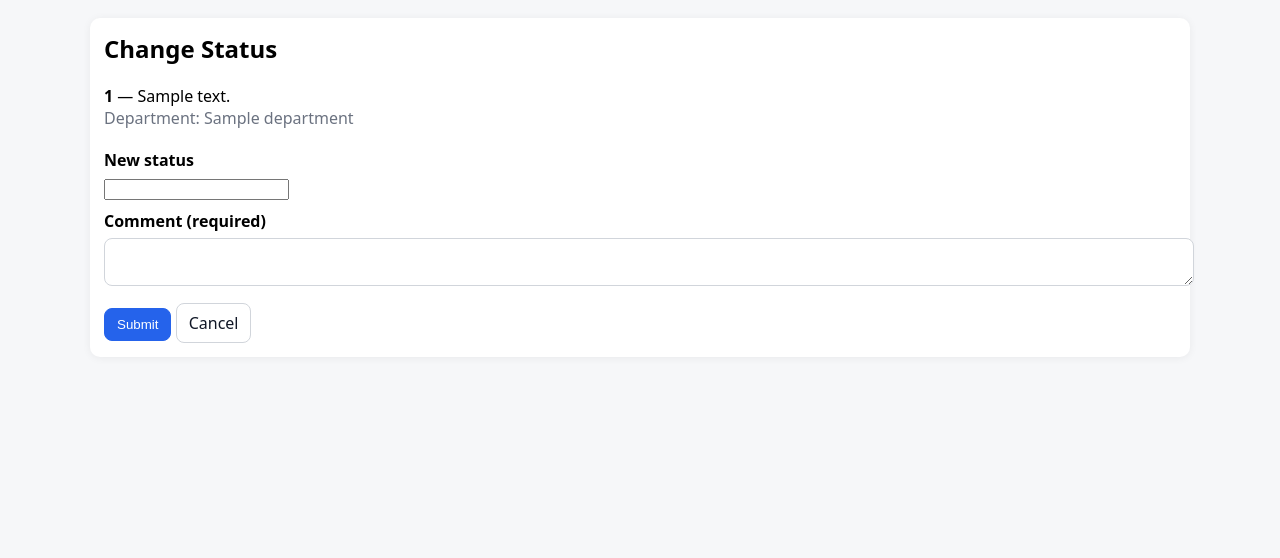
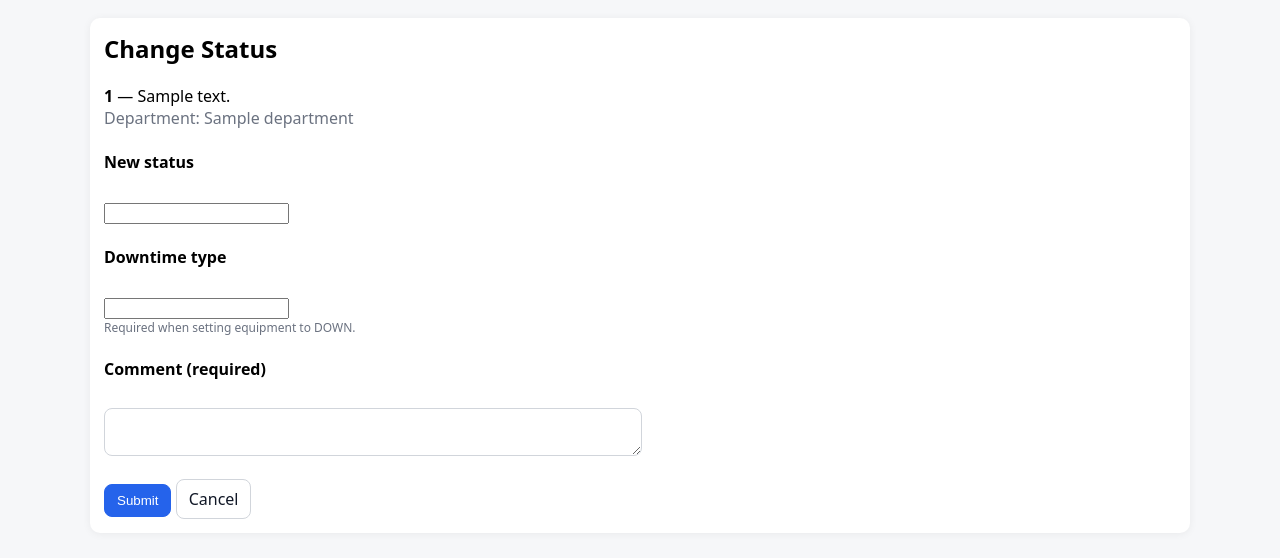
Before and after one commit to prestochango93/downtime-server, a Django app: template downtime/downtime_tracker/templates/downtime_tracker/change_status.html in a window 1280 px wide. Shown: the part 50-608 px from the top of the page. Run offline with Django 5.2, Linux system fonts and the light colour scheme; the template is opened without the code that fills it: most values are stand-ins (such as "Sample title", 1, 10 or a date in 2020); form fields are guessed from the names that the template uses.

Commit message:
Update change_status.html

```diff
--- a/downtime/downtime_tracker/templates/downtime_tracker/change_status.html
+++ b/downtime/downtime_tracker/templates/downtime_tracker/change_status.html
@@ -4,22 +4,73 @@
 {% block content %}
   <div class="card">
     <h2 style="margin-top:0;">Change Status</h2>
+
     <div><strong>{{ equipment.asset_number }}</strong> — {{ equipment.description }}</div>
     <div class="muted">Department: {{ equipment.department.name }}</div>
-    <div style="height:10px;"></div>
+
+    <div style="height:12px;"></div>
 
     <form method="post">
       {% csrf_token %}
 
-      <label for="id_new_status">New status</label>
-      {{ form.new_status }}
+      {% if next %}
+        <input type="hidden" name="next" value="{{ next }}">
+      {% endif %}
 
-      <label for="id_comment">Comment (required)</label>
-      {{ form.comment }}
+      <div style="display:flex; flex-direction:column; gap:12px; max-width:520px;">
 
-      <div style="height:12px;"></div>
+        <!-- Status -->
+        <div>
+          <label for="id_new_status"><strong>New status</strong></label><br>
+          {{ form.new_status }}
+        </div>
+
+        <!-- Downtime Category (only relevant when DOWN) -->
+        <div id="category-wrapper">
+          <label for="id_downtime_category">
+            <strong>Downtime type</strong>
+          </label><br>
+          {{ form.downtime_category }}
+          <div class="muted" style="font-size:12px;">
+            Required when setting equipment to DOWN.
+          </div>
+        </div>
+
+        <!-- Comment -->
+        <div>
+          <label for="id_comment"><strong>Comment (required)</strong></label><br>
+          {{ form.comment }}
+        </div>
+
+      </div>
+
+      <div style="height:18px;"></div>
+
       <button class="btn btn-primary" type="submit">Submit</button>
-      <a class="btn" href="{% url 'downtime_tracker:department_detail' equipment.department.code %}">Cancel</a>
+
+      {% if next %}
+        <a class="btn" href="{{ next }}">Cancel</a>
+      {% else %}
+        <a class="btn" href="{% url 'downtime_tracker:department_detail' equipment.department.code %}">Cancel</a>
+      {% endif %}
     </form>
   </div>
+
+  <script>
+    // Hide category unless DOWN is selected
+    const statusSelect = document.getElementById("id_new_status");
+    const categoryWrapper = document.getElementById("category-wrapper");
+
+    function toggleCategory() {
+      if (statusSelect.value === "DOWN") {
+        categoryWrapper.style.display = "block";
+      } else {
+        categoryWrapper.style.display = "none";
+      }
+    }
+
+    toggleCategory();
+    statusSelect.addEventListener("change", toggleCategory);
+  </script>
+
 {% endblock %}
```
